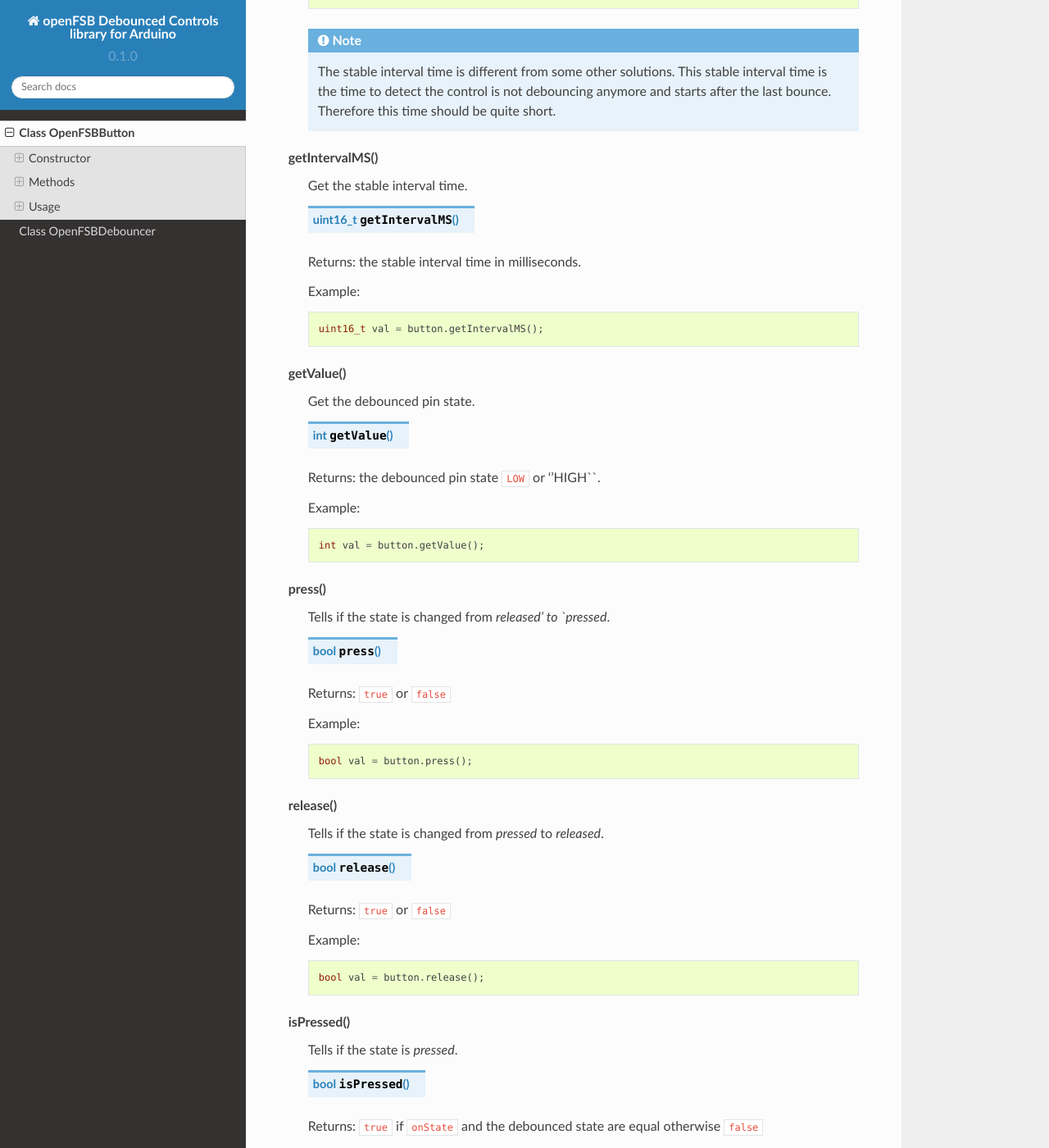
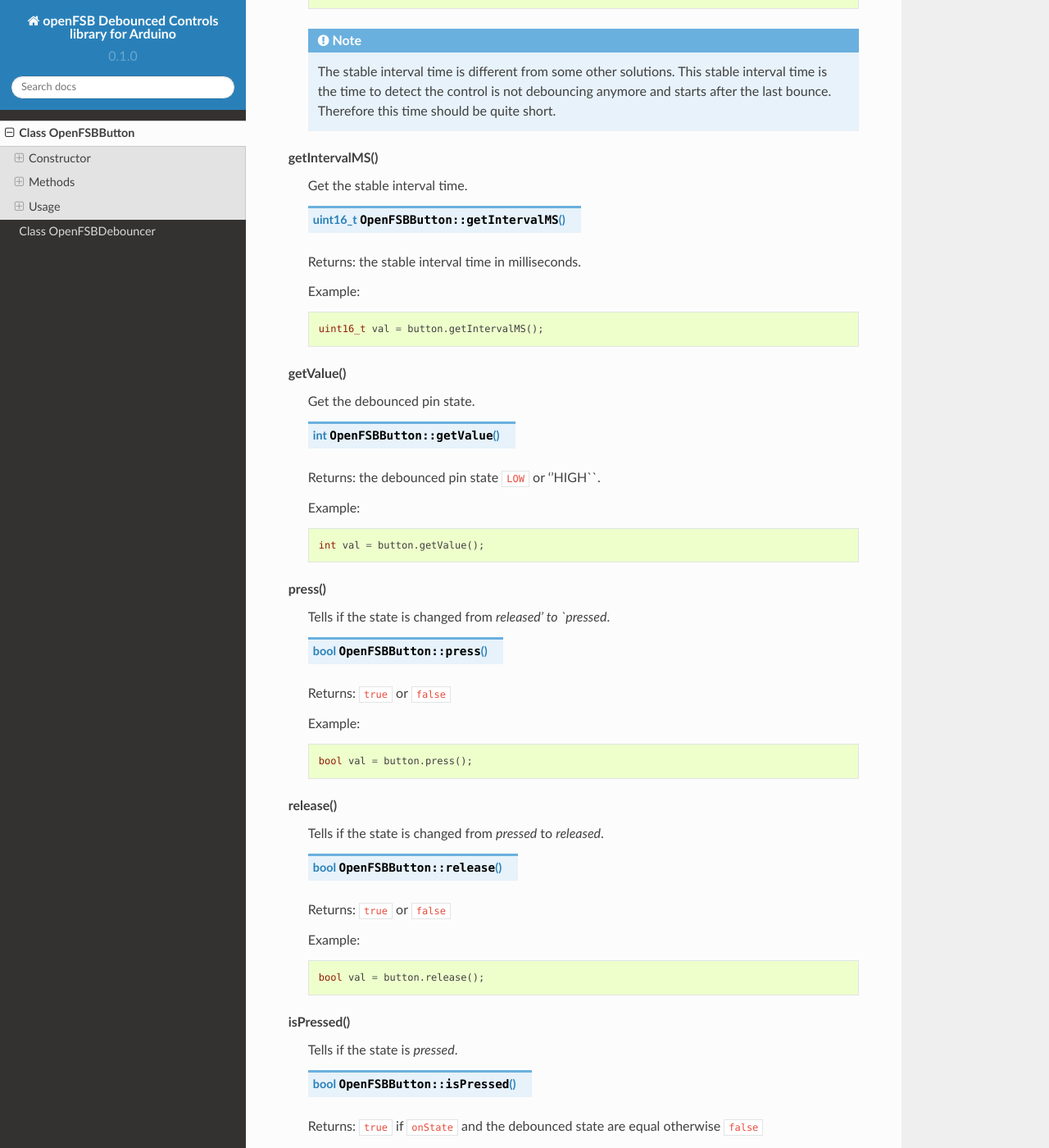
Before and after one commit to openfsb/openFSB_Debounced_Controls_Arduino, a Sphinx documentation site: the page built from docs/OpenFSBButton.rst, in a window 1280 px wide and 1400 px high, scrolled down 3232 px. Shown: the whole window at 82% size. Built offline with Sphinx 7.4.7 and the Read the Docs theme 2.0.0, drawn with Linux system fonts in a browser that asks for light colours; some of the changed text lies outside the part shown.

Commit message:
Add classname to methed specs to avoid duplicate declarations

```diff
--- a/docs/OpenFSBButton.rst
+++ b/docs/OpenFSBButton.rst
@@ -162,7 +162,7 @@ setIntervalMS( intervalMS )
 getIntervalMS()
  Get the stable interval time.
 
- .. function:: uint16_t getIntervalMS()
+ .. function:: uint16_t OpenFSBButton::getIntervalMS()
 
  Returns: the stable interval time in milliseconds.
 
@@ -176,7 +176,7 @@ getIntervalMS()
 getValue()
  Get the debounced pin state.
 
- .. function:: int getValue()
+ .. function:: int OpenFSBButton::getValue()
 
  Returns: the debounced pin state ``LOW`` or ''HIGH``.
 
@@ -190,7 +190,7 @@ getValue()
 press()
  Tells if the state is changed from `released' to `pressed`.
 
- .. function:: bool press()
+ .. function:: bool OpenFSBButton::press()
 
  Returns: ``true`` or ``false``
 
@@ -204,7 +204,7 @@ press()
 release()
  Tells if the state is changed from `pressed` to `released`.
 
- .. function:: bool release()
+ .. function:: bool OpenFSBButton::release()
 
  Returns: ``true`` or ``false``
 
@@ -218,7 +218,7 @@ release()
 isPressed()
  Tells if the state is `pressed`.
 
- .. function:: bool isPressed()
+ .. function:: bool OpenFSBButton::isPressed()
 
  Returns: ``true`` if ``onState`` and the debounced state are equal otherwise ``false``
 
@@ -232,7 +232,7 @@ isPressed()
 isReleased()
  Tells if the state is `released`.
 
- .. function:: bool isReleased()
+ .. function:: bool OpenFSBButton::isReleased()
 
  Returns: ``true`` if ``onState`` and the debounced state are not equal otherwise ``false``
 
@@ -246,7 +246,7 @@ isReleased()
 rose()
  Tells if the debounced state is changed from ``LOW`` to ``HIGH``.
 
- .. function:: bool rose()
+ .. function:: bool OpenFSBButton::rose()
 
  Returns: ``true`` or ``false``
 
@@ -260,7 +260,7 @@ rose()
 fell()
   Tells if the debounced state is changed from ``HIGH`` to ``LOW``.
 
- .. function:: bool fell()
+ .. function:: bool OpenFSBButton::fell()
 
  Returns: ``true`` or ``false``
 
@@ -274,7 +274,7 @@ fell()
 isLow()
  Tells if the debounced state is ``LOW``.
 
- .. function:: bool isLow()
+ .. function:: bool OpenFSBButton::isLow()
 
  Returns: ``true`` or ``false``
 
@@ -288,7 +288,7 @@ isLow()
 isHigh()
  Tells if the debounced state is ``HIGH``.
 
- .. function:: bool isHigh()
+ .. function:: bool OpenFSBButton::isHigh()
 
  Returns: ``true`` or ``false``
 
@@ -302,7 +302,7 @@ isHigh()
 update()
  Updates the state. This methods should be called before checking the new state. Best way is to include the update in the loop.
 
- .. function:: void update()
+ .. function:: void OpenFSBButton::update()
 
  Example:
 
```
